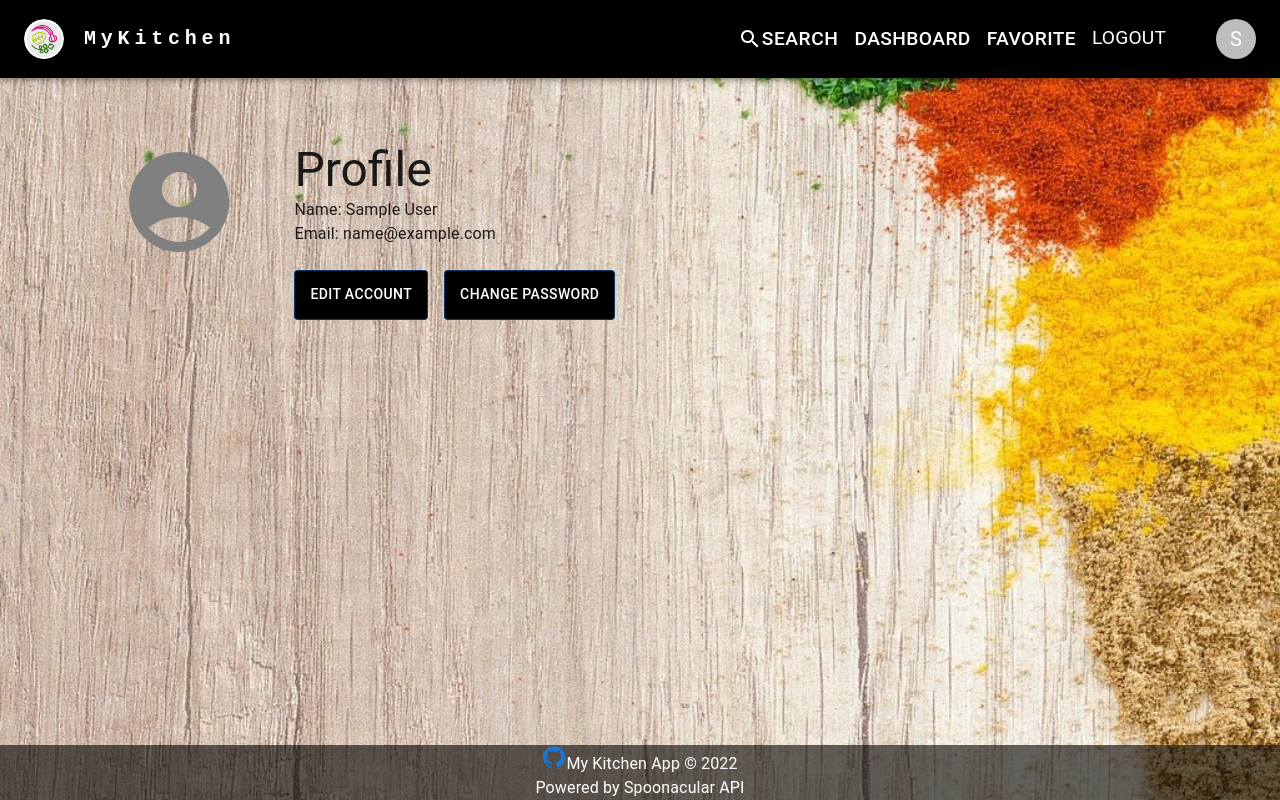
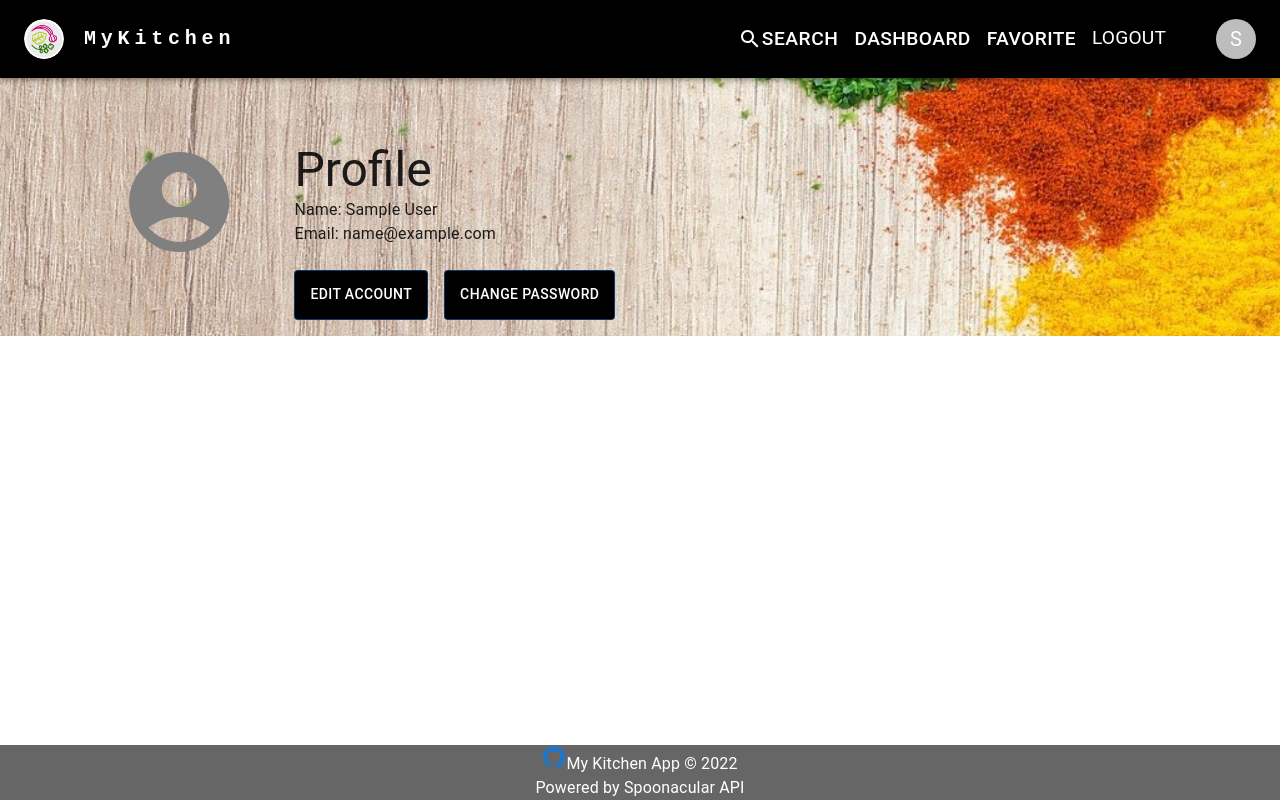
Before and after one commit to Code-the-Dream-School/MyKitchenApp-front, a React (Create React App) app: page /profile in a window 1280 px wide. Built offline with nearby package versions, Linux system fonts and the light colour scheme; sample sign-in values are in the browser's storage.

Commit message:
added some styling to filter buttons and background

```diff
--- a/src/Pages/Dashboard/Dashboard.css
+++ b/src/Pages/Dashboard/Dashboard.css
@@ -1,4 +1,4 @@
-body {
+#root {
   background-image: url("../../assets/Images/background.jpg");
   background-repeat: no-repeat;
   background-size: cover;
--- a/src/Pages/Search/SearchResult.js
+++ b/src/Pages/Search/SearchResult.js
@@ -103,27 +103,11 @@ const SearchResult = () => {
             >
               <Typography variant="h3">No results for {search}!</Typography>
               <Typography variant="h4">Please try another search!</Typography>
-              <StyledButton
-          onClick={handleClickOpen}
-          sx={{
-            mt: 3,
-            mb: 2,
-            mr: 1,
-            fontSize: "1rem",
-            backgroundColor: "black",
-            color: "white",
-            "&:hover": {
-              backgroundColor: "#5a5a5a",
-            },
-            "&.Mui-disabled": {
-              background: "white",
-            },
-          }}
-        >
-          <SearchIcon />
-          Search new recipe
-        </StyledButton>
-        <SearchForm open={open} onClose={handleClose} />
+              <StyledButton onClick={handleClickOpen}>
+                <SearchIcon />
+                Search new recipe
+              </StyledButton>
+              <SearchForm open={open} onClose={handleClose} />
             </div>
           )}
         </Box>
--- a/src/components/Filter/Filter.js
+++ b/src/components/Filter/Filter.js
@@ -231,8 +231,8 @@ const StyledImage = styled.img`
   justify-content: center;
   align-items: center;
   border-radius: 50%;
-  width: 7rem;
-  height: 7rem;
+  width: 6rem;
+  height: 6rem;
   cursor: pointer;
   transform: scale(0.8);
 `;
--- a/src/components/Layout/LayoutPrivate.js
+++ b/src/components/Layout/LayoutPrivate.js
@@ -12,18 +12,14 @@ const LayoutPrivate = ({ children }) => {
   }
 
   return (
-    <>
+    <div id="root">
       <NavBar />
-      <Container
-        sx={{
-          marginBottom: "200px",
-        }}
-      >
+      <Container>
         <Outlet />
         <main>{children}</main>
       </Container>
       <FooterPrivate />
-    </>
+    </div>
   );
 };
 
```
